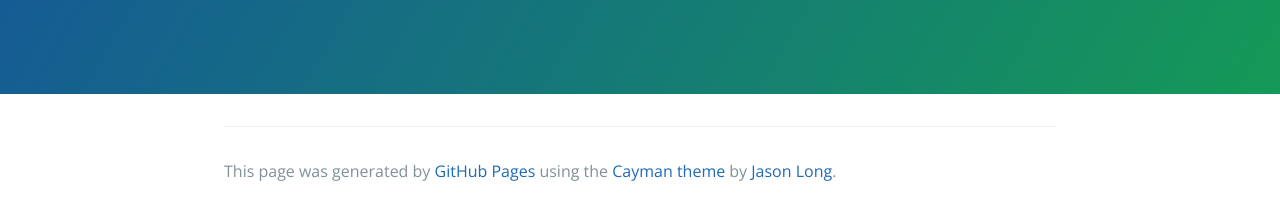
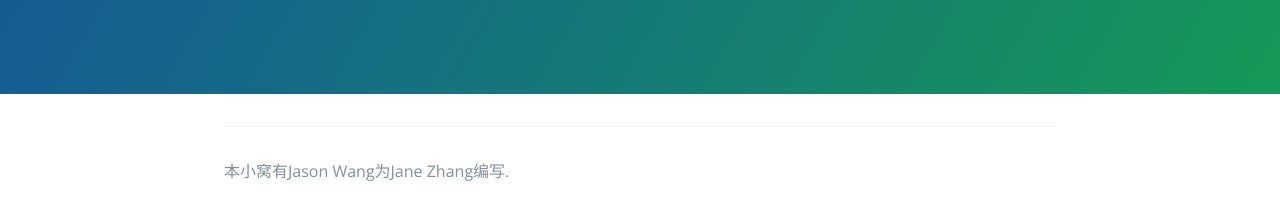
Before and after one commit to wzuden/wzuden.github.io, a plain HTML site: page index.html in a window 1280 px wide. Shown: the part 176-396 px from the top of the page. Drawn offline with nearby package versions, Linux system fonts and the light colour scheme.

Commit message:
Update index.html

```diff
--- a/index.html
+++ b/index.html
@@ -20,7 +20,7 @@
 
       <footer class="site-footer">
 
-        <span class="site-footer-credits">This page was generated by <a href="https://pages.github.com">GitHub Pages</a> using the <a href="https://github.com/jasonlong/cayman-theme">Cayman theme</a> by <a href="https://twitter.com/jasonlong">Jason Long</a>.</span>
+        <span class="site-footer-credits">本小窝有Jason Wang为Jane Zhang编写.</span>
       </footer>
 
     </section>
```
